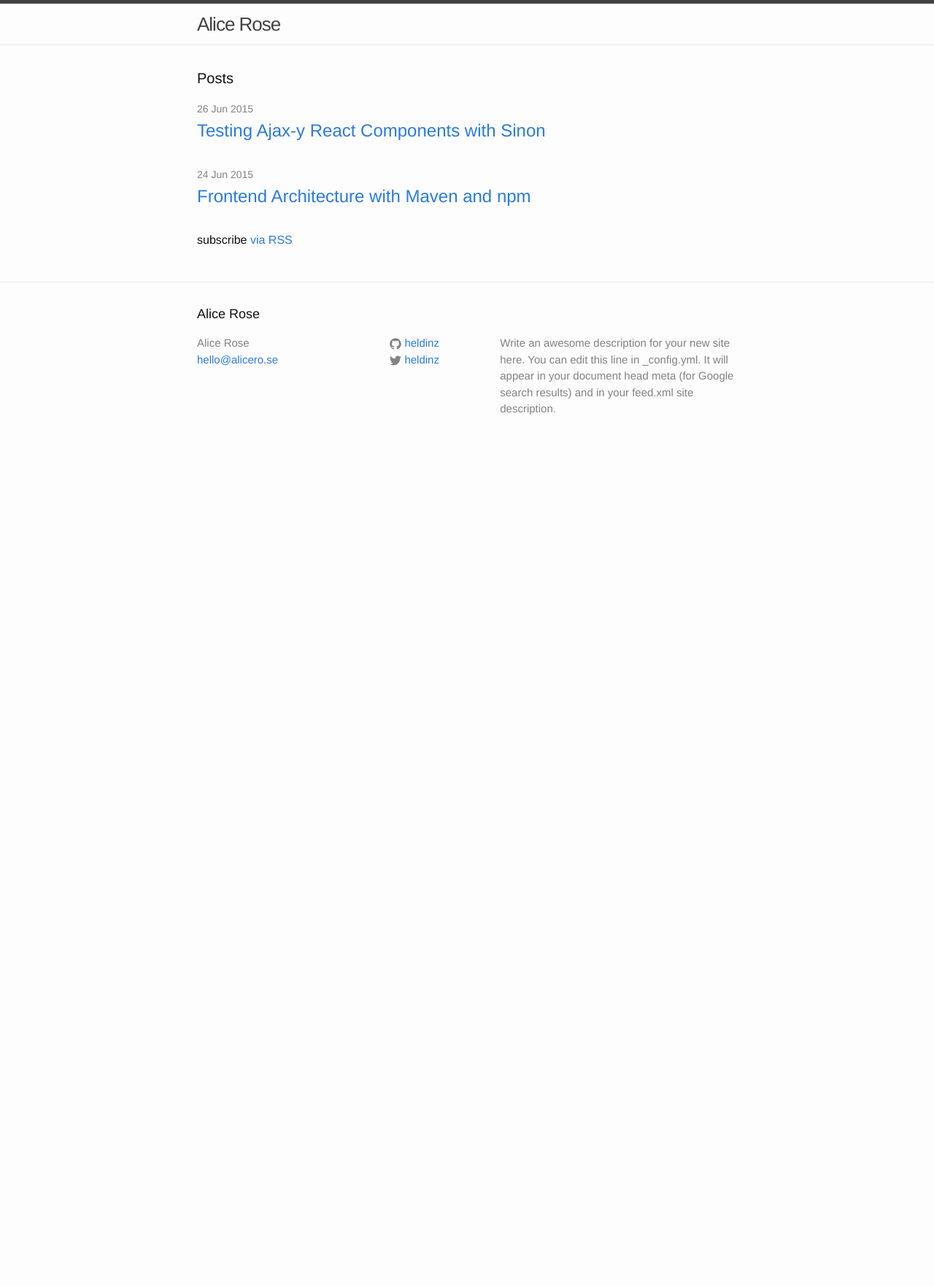
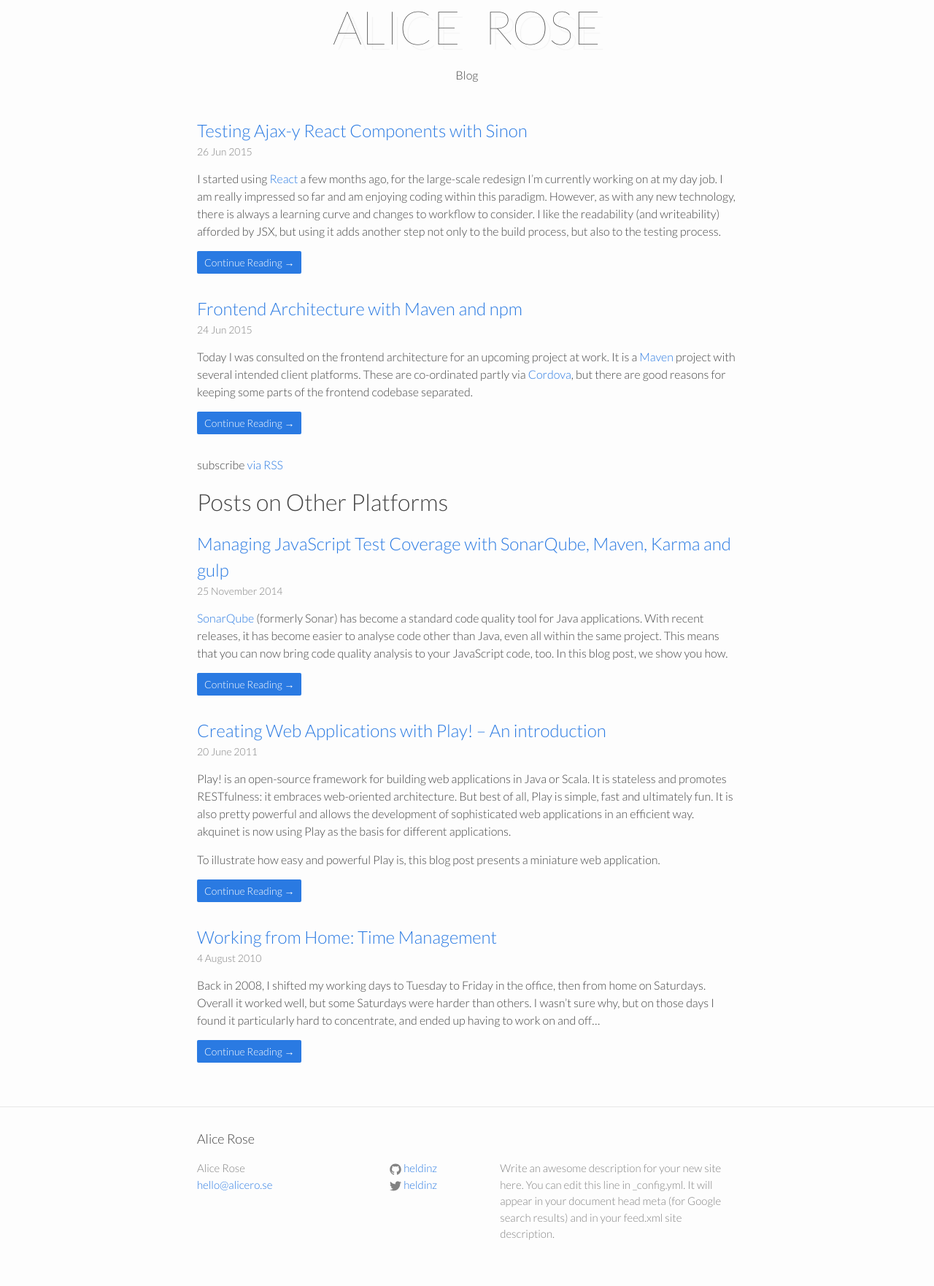
Before and after one commit to heldinz/heldinz.github.io, a Jekyll site: the page built from blog/index.html, in a window 1280 px wide. Shown: the whole page at 73% size. Built offline with Jekyll 4.4.1, drawn with Linux system fonts in a browser that asks for light colours; some web fonts are replaced; before the commit the page ends 900 px from its top, so only the background shows below that.

Commit message:
Added more old blog posts to the list and started improving formatting.

```diff
--- a/_includes/head.html
+++ b/_includes/head.html
@@ -3,10 +3,12 @@
   <meta http-equiv="X-UA-Compatible" content="IE=edge">
   <meta name="viewport" content="width=device-width, initial-scale=1">
 
-  <title>{% if page.title %}{{ page.title }}{% else %}{{ site.title }}{% endif %}</title>
+  <title>{% if page.title %}{{ site.title | prepend: ' | ' | prepend: page.title }}{% else %}{{ site.title }}{% endif %}</title>
   <meta name="description" content="{% if page.excerpt %}{{ page.excerpt | strip_html | strip_newlines | truncate: 160 }}{% else %}{{ site.description }}{% endif %}">
 
   <link href='http://fonts.googleapis.com/css?family=Open+Sans:800' rel='stylesheet' type='text/css'>
+  <link href='http://fonts.googleapis.com/css?family=Gentium+Book+Basic:400italic' rel='stylesheet' type='text/css'>
+  <link href='http://fonts.googleapis.com/css?family=Lato:100,300' rel='stylesheet' type='text/css'>
 
   <link rel="stylesheet" href="{{ "/css/main.css" | prepend: site.baseurl }}">
   <link rel="canonical" href="{{ page.url | replace:'index.html','' | prepend: site.baseurl | prepend: site.url }}">
--- a/_sass/_layout.scss
+++ b/_sass/_layout.scss
@@ -2,20 +2,33 @@
  * Site header
  */
 .site-header {
-    border-top: 5px solid $grey-color-dark;
-    border-bottom: 1px solid $grey-color-light;
-    min-height: 56px;
+    min-height: 64px;
 
     // Positioning context for the mobile navigation icon
     position: relative;
+    text-align: center;
 }
 
 .site-title {
-    font-size: 26px;
-    line-height: 56px;
-    letter-spacing: -1px;
-    margin-bottom: 0;
-    float: left;
+    display: block;
+    min-height: 70px;
+    margin-top: 5px;
+
+    font-family: 'Lato', sans-serif;
+    font-weight: 100;
+    font-size: 64px;
+    line-height: 1;
+    text-transform: uppercase;
+    text-shadow: 7px 7px 1px #eee;
+    word-spacing: 0.3em;
+
+    transition: all .2s ease;
+
+    &:hover {
+      text-decoration: none;
+      // transform: scale(1.1);
+      font-size: 70px;
+    }
 
     &,
     &:visited {
@@ -24,7 +37,6 @@
 }
 
 .site-nav {
-    float: right;
     line-height: 56px;
 
     .menu-icon {
@@ -32,12 +44,24 @@
     }
 
     .page-link {
+        display: inline-block;
+        min-width: 100px;
+        padding: 10px;
+        border-radius: 5px;
+
         color: $text-color;
         line-height: $base-line-height;
 
         // Gaps between nav items, but not on the first one
         &:not(:first-child) {
             margin-left: 20px;
+        }
+
+        &:hover,
+        &:focus,
+        &.is-active {
+          background-color: #eee;
+          text-decoration: none;
         }
     }
 
@@ -179,6 +203,7 @@
 }
 
 .post-meta {
+    display: block;
     font-size: $small-font-size;
     color: $grey-color;
 }
@@ -186,6 +211,24 @@
 .post-link {
     display: block;
     font-size: 24px;
+}
+
+.more-link {
+    display: inline-block;
+    padding: 5px 10px;
+
+    border-radius: 2px;
+
+    background-color: $brand-color;
+
+    font-size: $small-font-size;
+
+    &,
+    &:active,
+    &:focus,
+    &:visited {
+      color: white;
+    }
 }
 
 
--- a/blog/index.html
+++ b/blog/index.html
@@ -1,23 +1,76 @@
 ---
 layout: default
+title: Blog
 ---
 
 <div class="home">
 
-  <h1 class="page-heading">Posts</h1>
-
   <ul class="post-list">
     {% for post in site.posts %}
       <li>
-        <span class="post-meta">{{ post.date: "%-d %b %Y" | date: "%-d %b %Y" }}</span>
-
         <h2>
           <a class="post-link" href="{{ post.url | prepend: site.baseurl }}">{{ post.title }}</a>
+          <span class="post-meta">{{ post.date: "%-d %b %Y" | date: "%-d %b %Y" }}</span>
         </h2>
+        {{ post.excerpt }}
+        <a class="more-link" href="{{ post.url | prepend: site.baseurl }}">Continue Reading →</a>
       </li>
     {% endfor %}
   </ul>
-
   <p class="rss-subscribe">subscribe <a href="{{ "/feed.xml" | prepend: site.baseurl }}">via RSS</a></p>
 
+  <h1>Posts on Other Platforms</h1>
+  <ul class="post-list">
+    <li>
+      <h2>
+        <a class="post-link" href="http://blog.akquinet.de/2014/11/25/js-test-coverage/">Managing
+          JavaScript Test Coverage with SonarQube, Maven, Karma and gulp</a>
+        <span class="post-meta">25 November 2014</span>
+      </h2>
+      <p>
+        <a href="http://www.sonarqube.org/">SonarQube</a> (formerly Sonar) has become a standard code quality tool for Java applications.
+        With recent releases, it has become easier to analyse code other than Java, even all within
+        the same project. This means that you can now bring code quality analysis to your JavaScript
+        code, too. In this blog post, we show you how.
+      </p>
+      <a class="more-link"
+        href="http://blog.akquinet.de/2014/11/25/js-test-coverage/#more-7222">Continue Reading →</a>
+    </li>
+    <li>
+      <h2>
+        <a class="post-link"
+          href="http://blog.akquinet.de/2011/06/20/creating-web-applications-with-play-an-introduction/">Creating
+          Web Applications with Play! – An introduction</a>
+        <span class="post-meta">20 June 2011</span>
+      </h2>
+      <p>
+        Play! is an open-source framework for building web applications in Java or Scala.
+        It is stateless and promotes RESTfulness: it embraces web-oriented architecture.
+        But best of all, Play is simple, fast and ultimately fun. It is also pretty powerful
+        and allows the development of sophisticated web applications in an efficient way.
+        akquinet is now using Play as the basis for different applications.
+      </p>
+      <p>
+        To illustrate how easy and powerful Play is, this blog post presents a miniature web application.
+      </p>
+      <a class="more-link"
+        href="http://blog.akquinet.de/2011/06/20/creating-web-applications-with-play-an-introduction/">Continue Reading →</a>
+    </li>
+    <li>
+      <h2>
+        <a class="post-link" href="http://onlinegroups.net/blog/2010/08/04/working-from-home-time-management/">Working
+          from Home: Time Management</a>
+        <span class="post-meta">4 August 2010</span>
+      </h2>
+      <p>
+        Back in 2008, I shifted my working days to Tuesday to Friday in the office, then
+        from home on Saturdays. Overall it worked well, but some Saturdays were harder
+        than others. I wasn’t sure why, but on those days I found it particularly hard to
+        concentrate, and ended up having to work on and off…
+      </p>
+      <a class="more-link"
+        href="http://onlinegroups.net/blog/2010/08/04/working-from-home-time-management/">Continue Reading →</a>
+    </li>
+  </ul>
+
 </div>
--- a/css/main.scss
+++ b/css/main.scss
@@ -6,14 +6,14 @@
 
 
 // Our variables
-$base-font-family: Helvetica, Arial, sans-serif;
+$base-font-family: Lato, Helvetica, Arial, sans-serif;
 $base-font-size:   16px;
 $small-font-size:  $base-font-size * 0.875;
 $base-line-height: 1.5;
 
 $spacing-unit:     30px;
 
-$text-color:       #111;
+$text-color:       #444444;
 $background-color: #fdfdfd;
 $brand-color:      #2a7ae2;
 
```
